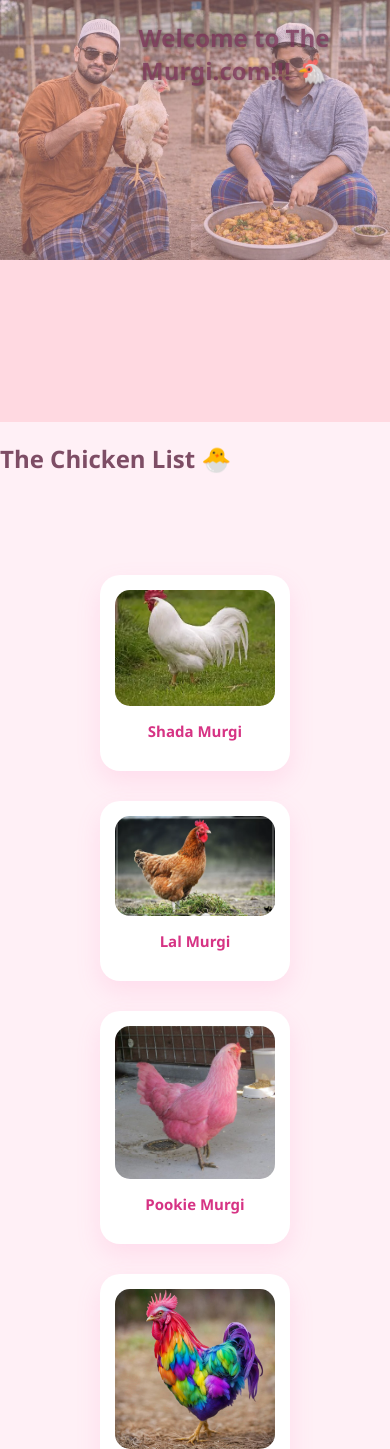
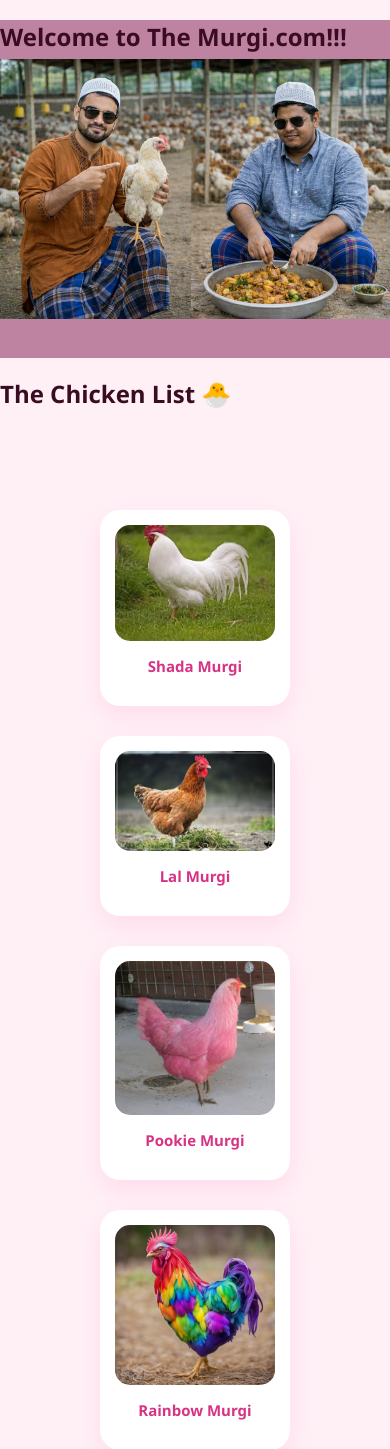
Before and after one commit to computer6787-ui/The-Murgi, a FastAPI app: page / in a window 390 px wide. Shown: the top 1449 px of the page. Run offline with FastAPI, Linux system fonts and the light colour scheme.

Commit message:
Make hero image responsive and scale header for mobile

```diff
--- a/static/style.css
+++ b/static/style.css
@@ -2,77 +2,24 @@ body {
     margin: 0;
     font-family: 'Segoe UI', sans-serif;
     background-color: #fff0f6;
-    color: #7e4d65;
+    color: #390c22;
+    position: relative;
+    font-size: medium;
 }
 
 /* Hero Section */
 .hero {
-    position: relative;
-    width: 100%;
-    text-align: center;
+    height: 60vh; /* smaller than full screen on mobile */
+    background: url("baground.png") no-repeat center center;
+    background-size: contain; /* keeps full image, fits inside container */
+    background-color: #be83a1; /* optional fallback */
 }
 
-/* Image fills width, keeps ratio */
-.hero img.hero-img {
-    width: 100%;
-    height: auto;
-    max-height: 100vh;  /* limits vertical height */
-    object-fit: contain; /* keeps full image visible */
-    display: block;
-}
-
-/* Pink overlay */
-.hero .overlay {
-    position: absolute;
-    top: 0;
-    left: 0;
-    width: 100%;
-    height: 100%;
-    background-color: rgba(255,182,193,0.4); /* pink overlay */
-    pointer-events: none; /* allows clicks to pass through */
-}
-
-/* Centered header text */
-.hero h1 {
-    position: absolute;
-    top: 5%;
-    left: 20%;
-
-    color: #773356; /* changed to pink */
-    opacity: 0.8;
-    font-size: 40px;
-    margin: 0;
-    z-index: 2;
-    text-shadow: 1px 1px 4px rgba(0,0,0,0.5);
-}
-
-/* Tablet screens */
-@media (max-width: 1024px) {
-    .hero h1 {
-        font-size: 36px;
-    }
-    .hero img.hero-img {
-        max-height: 50vh;
-    }
-}
-
-/* Mobile screens */
+/* Mobile adjustment */
 @media (max-width: 768px) {
-    .hero h1 {
-        font-size: 28px;
-    }
-    .hero img.hero-img {
-        max-height: 40vh;
-    }
-}
-
-/* Small phones */
-@media (max-width: 480px) {
-    .hero h1 {
-        font-size: 22px;
-    }
-    .hero img.hero-img {
-        max-height: 35vh;
+    .hero {
+        height: 40vh; /* make it smaller on phones */
+        background-size: contain;
     }
 }
 
@@ -152,18 +99,3 @@ button:hover {
     background-color: #e754a6;
     transform: scale(1.05);
 }
-
-/* Hero adjustments for responsiveness */
-.hero h1 {
-    font-size: 38px;
-}
-
-@media (max-width: 768px) {
-    .hero {
-        height: 50vh;
-    }
-
-    .hero h1 {
-        font-size: 24px;
-    }
-}
--- a/templates/index.html
+++ b/templates/index.html
@@ -8,24 +8,16 @@
 </head>
 <body>
 
-<!-- Hero Section -->
 <section class="hero">
-    <img src="/static/baground.png" alt="Chicken Background" class="hero-img">
-    <div class="overlay"></div>
-    <h1>Welcome to The Murgi.com!!! 🐔</h1>
+    <h1>Welcome to The Murgi.com!!!</h1>
 </section>
-
-<!-- Chicken List Title -->
 <section class="list-title">
     <h2>The Chicken List 🐣</h2>
 </section>
-
-<!-- Chicken Gallery -->
 <section class="gallery" id="gallery">
     <!-- Chickens will load here from JS -->
 </section>
 
-<!-- Popup -->
 <div class="popup" id="popup">
     <div class="popup-content">
         <h2 id="chickenName"></h2>
```
